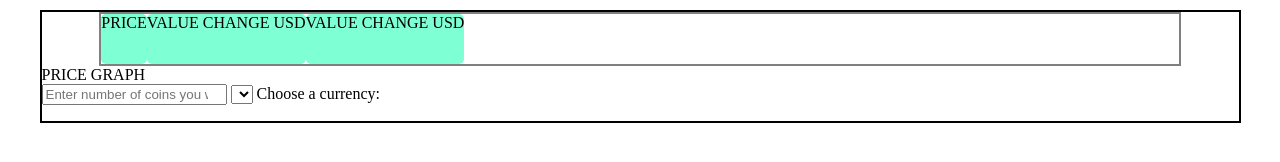
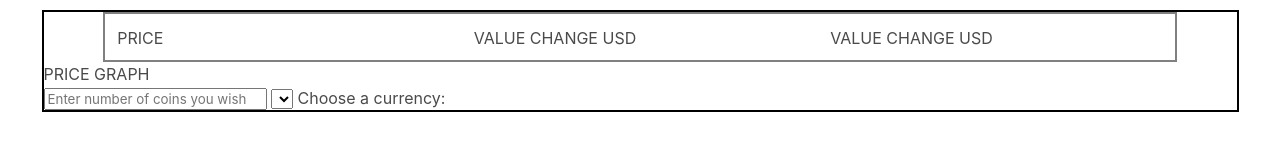
Before and after one commit to daniel-gregg/Bitcoin-Bubbler, a plain HTML site: page index.html in a window 1280 px wide. Drawn offline with nearby package versions, Linux system fonts and the light colour scheme.

Commit message:
Added 3 Bulma columns for price ticker

```diff
--- a/index.html
+++ b/index.html
@@ -5,19 +5,20 @@
     <meta http-equiv="X-UA-Compatible" content="IE=edge">
     <meta name="viewport" content="width=device-width, initial-scale=1.0">
     <title>Document</title>
+    <link rel="stylesheet" href="https://cdn.jsdelivr.net/npm/bulma@0.9.2/css/bulma.min.css">
     <link rel="stylesheet" href="assets/styles.css">
 </head>
 <body>
     <!-- left hand side elements -->
-    <container id="main">
+    <container class="columns" id="main">
         <div id="price-ticker-banner">
-            <div id="current-price" class="ticker-column">
+            <div class="column is-one-third" id="current-price" class="ticker-column">
                 PRICE
             </div>
-            <div id="price-value-change" class="ticker-column">
+            <div class="column is-one-third" id="price-value-change" class="ticker-column">
                 VALUE CHANGE USD
             </div>
-            <div id="price-value-change" class="ticker-column">
+            <div class="column is-one-third" id="price-value-change" class="ticker-column">
                 VALUE CHANGE USD
             </div>
         </div>
```
